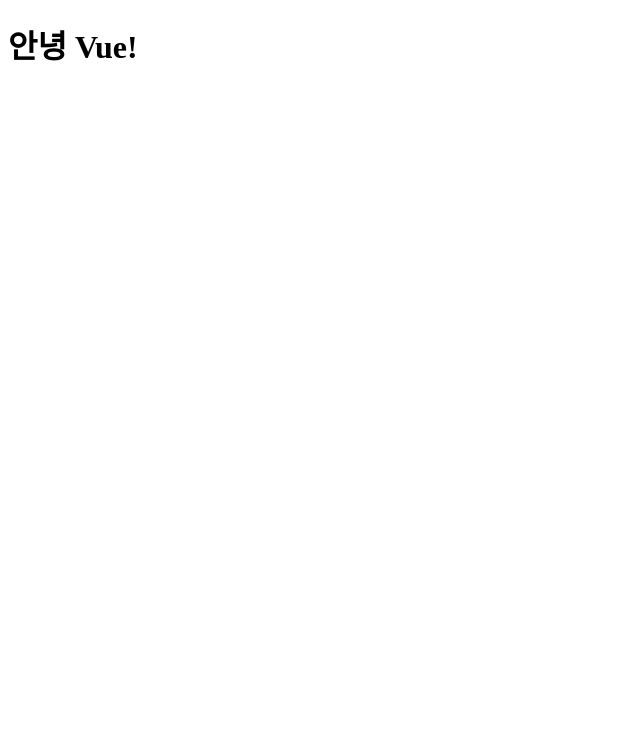
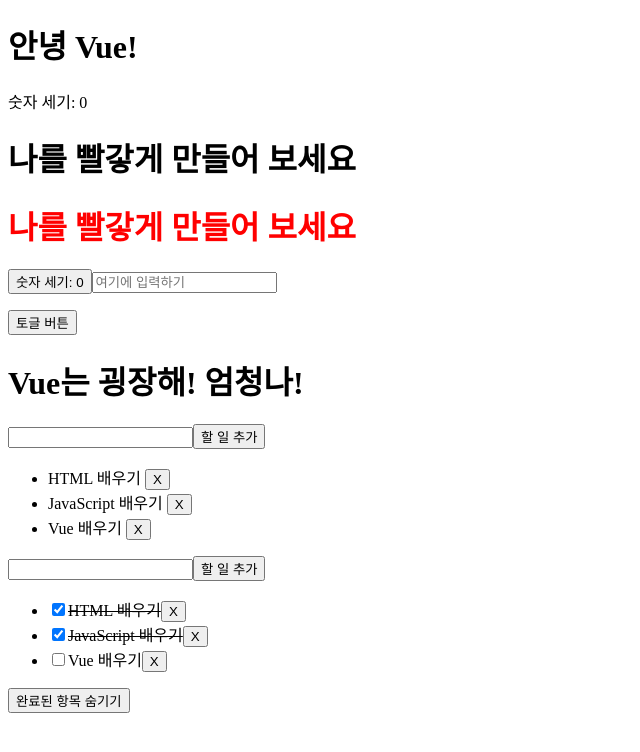
Before and after one commit to leeseunghee00/Lab-wisoft, a Vue app in the folder vuejs/tutorial/: page / in a window 1280 px wide. Shown: the top 752 px of the page, without its empty margins (0-640 px from the left). Built offline with nearby package versions, Linux system fonts and the light colour scheme; the HTML template or start-up script is replaced by a standard one.

Commit message:
upload up to Computed Property

```diff
--- a/vuejs/tutorial/src/App.vue
+++ b/vuejs/tutorial/src/App.vue
@@ -1,3 +1,42 @@
 <template>
-  <h1>안녕 Vue!</h1>
+  <div>
+    <DeclarativeRendering />
+    <AttributeBindings />
+    <EventListeners />
+    <FormBindings />
+    <ConditionalRenderin />
+    <ListRendering />
+    <ComputedProperty />
+  </div>
 </template>
+
+<script>
+import DeclarativeRendering from "@/components/DeclarativeRendering.vue";
+import AttributeBindings from "@/components/AttributeBindings.vue";
+import EventListeners from "@/components/EventListeners.vue";
+import FormBindings from "@/components/FormBindings.vue";
+import ConditionalRenderin from "@/components/ConditionalRenderin.vue";
+import ListRendering from "@/components/ListRendering.vue";
+import ComputedProperty from "@/components/ComputedProperty.vue";
+
+
+export default {
+  name: 'App',
+  components: {
+    ComputedProperty,
+    ListRendering,
+    ConditionalRenderin,
+    FormBindings,
+    EventListeners,
+    AttributeBindings,
+    DeclarativeRendering
+  },
+  data() {
+    return {};
+  }
+}
+</script>
+
+<style lang="scss" scoped>
+
+</style>
--- /dev/null
+++ b/vuejs/tutorial/src/components/AttributeBindings.vue
@@ -0,0 +1,16 @@
+<template>
+  <h1>나를 빨갛게 만들어 보세요</h1>
+  <h1 :class="titleClass">나를 빨갛게 만들어 보세요</h1>
+</template>
+
+<script setup>
+import { ref } from 'vue';
+
+const titleClass = ref('title');
+</script>
+
+<style>
+.title {
+  color: red;
+}
+</style>
--- /dev/null
+++ b/vuejs/tutorial/src/components/ComputedProperty.vue
@@ -0,0 +1,51 @@
+<template>
+  <form @submit.prevent="addTodo">
+    <input v-model="newTodo" />
+    <button>할 일 추가</button>
+  </form>
+  <ul>
+    <li v-for="todo in filteredTodos" :key="todo.id">
+      <input type="checkbox" v-model="todo.done">
+      <span :class="{ done: todo.done }">{{ todo.text }}</span>
+      <button @click="removeTodo(todo)">X</button>
+    </li>
+  </ul>
+  <button @click="hideCompleted = !hideCompleted">
+    {{ hideCompleted ? '모두 보이기' : '완료된 항목 숨기기' }}
+  </button>
+</template>
+
+<script setup>
+import { ref, computed } from 'vue';
+
+let id = 0;
+
+const newTodo = ref('');
+const hideCompleted = ref(false);
+const todos = ref([
+  { id: id++, text: 'HTML 배우기', done: true },
+  { id: id++, text: 'JavaScript 배우기', done: true },
+  { id: id++, text: 'Vue 배우기', done: false }
+]);
+
+const filteredTodos = computed(() => {
+  return hideCompleted.value
+      ? todos.value.filter((t) => !t.done)
+      : todos.value
+});
+
+function addTodo() {
+  todos.value.push({ id: id++, text: newTodo.value, done: false });
+  newTodo.value = '';
+}
+
+function removeTodo(todo) {
+  todos.value = todos.value.filter((t) => t !== todo);
+}
+</script>
+
+<style>
+.done {
+  text-decoration: line-through;
+}
+</style>
--- /dev/null
+++ b/vuejs/tutorial/src/components/ConditionalRenderin.vue
@@ -0,0 +1,15 @@
+<template>
+  <button @click="toggle">토글 버튼</button>
+  <h1 v-if="awesome">Vue는 굉장해! 엄청나!</h1>
+  <h1 v-else>오 안돼 😢</h1>
+</template>
+
+<script setup>
+import { ref } from 'vue';
+
+const awesome = ref(true);
+
+function toggle() {
+  awesome.value = !awesome.value;
+}
+</script>
--- /dev/null
+++ b/vuejs/tutorial/src/components/DeclarativeRendering.vue
@@ -0,0 +1,11 @@
+<template>
+  <h1>{{ message }}</h1>
+  <p>숫자 세기: {{ counter.count }}</p>
+</template>
+
+<script setup>
+import { reactive, ref } from 'vue';
+
+const counter = reactive({ count: 0 });
+const message = ref('안녕 Vue!');
+</script>
--- /dev/null
+++ b/vuejs/tutorial/src/components/EventListeners.vue
@@ -0,0 +1,13 @@
+<template>
+  <button @click="increment">숫자 세기: {{ count }}</button>
+</template>
+
+<script setup>
+import { ref } from 'vue';
+
+const count = ref(0);
+
+function increment() {
+  count.value++;
+}
+</script>
--- /dev/null
+++ b/vuejs/tutorial/src/components/FormBindings.vue
@@ -0,0 +1,10 @@
+<template>
+  <input v-model="text" placeholder="여기에 입력하기">
+  <p>{{ text }}</p>
+</template>
+
+<script setup>
+import { ref } from 'vue';
+
+const text = ref('');
+</script>
--- /dev/null
+++ b/vuejs/tutorial/src/components/ListRendering.vue
@@ -0,0 +1,35 @@
+<template>
+  <form @submit.prevent="addTodo">
+    <input v-model="newTodo">
+    <button>할 일 추가</button>
+  </form>
+  <ul>
+    <li v-for="todo in todos" :key="todo.id">
+      {{ todo.text }}
+      <button @click="removeTodo(todo)">X</button>
+    </li>
+  </ul>
+</template>
+
+<script setup>
+import { ref } from 'vue';
+
+// 각 할 일에 고유한 ID 부여
+let id = 0;
+
+const newTodo = ref('');
+const todos = ref([
+  { id: id++, text: 'HTML 배우기' },
+  { id: id++, text: 'JavaScript 배우기' },
+  { id: id++, text: 'Vue 배우기' }
+]);
+
+function addTodo() {
+  todos.value.push({ id: id++, text: newTodo.value });
+  newTodo.value = '';
+}
+
+function removeTodo(todo) {
+  todos.value = todos.value.filter((t) => t !== todo);
+}
+</script>
```
